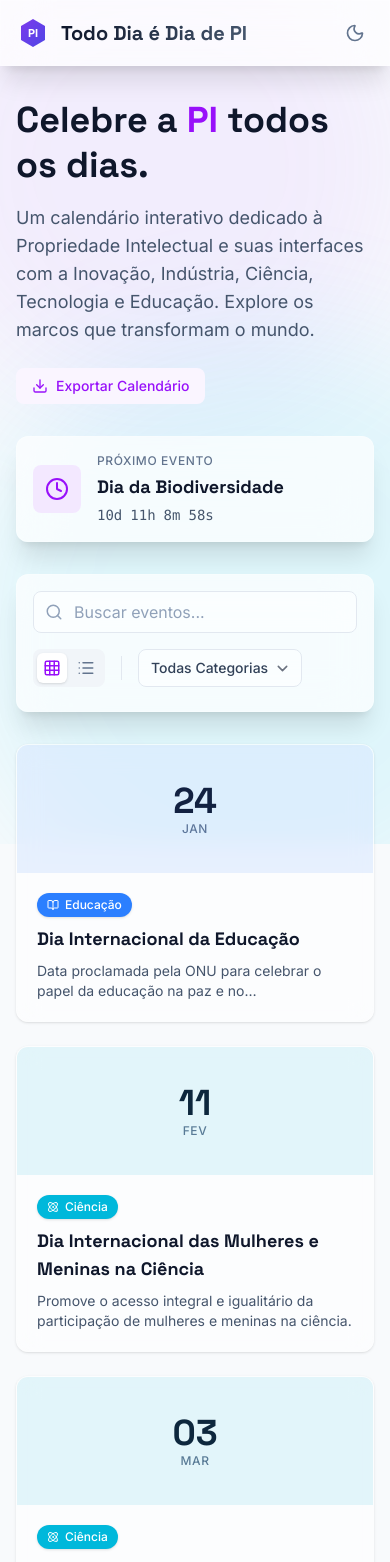
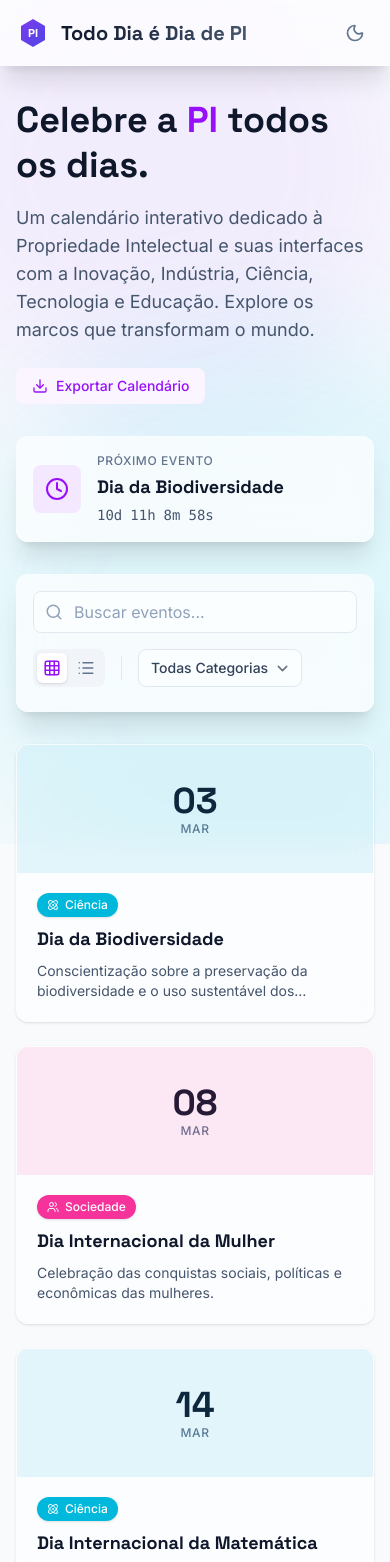
Before and after one commit to dmenezes007/pi-todo-dia, a React (Vite) app: page / in a window 390 px wide. Shown: the top 1562 px of the page. Built offline with nearby package versions, Linux system fonts and the light colour scheme.

Commit message:
Ajusta listagem: eventos anteriores ficam recolhidos por clique

```diff
--- a/src/App.tsx
+++ b/src/App.tsx
@@ -8,6 +8,7 @@ import {
   List,
   Clock,
   ChevronRight,
+  ChevronDown,
   X,
   Moon,
   Sun,
@@ -198,6 +199,7 @@ export default function App() {
   const [searchQuery, setSearchQuery] = useState('');
   const [selectedCategory, setSelectedCategory] = useState<Category | 'Todos'>('Todos');
   const [selectedEvent, setSelectedEvent] = useState<EventData | null>(null);
+  const [showPastEvents, setShowPastEvents] = useState(false);
 
   // Theme Toggle
   useEffect(() => {
@@ -235,6 +237,11 @@ export default function App() {
     });
   }, []);
 
+  const todayStr = useMemo(() => {
+    const now = new Date();
+    return `${String(now.getMonth() + 1).padStart(2, '0')}-${String(now.getDate()).padStart(2, '0')}`;
+  }, []);
+
   const filteredEvents = useMemo(() => {
     return sortedEvents.filter(event => {
       const matchesSearch = event.title.toLowerCase().includes(searchQuery.toLowerCase()) ||
@@ -244,10 +251,15 @@ export default function App() {
     });
   }, [sortedEvents, searchQuery, selectedCategory]);
 
+  const upcomingEvents = useMemo(() => {
+    return filteredEvents.filter(event => event.date >= todayStr);
+  }, [filteredEvents, todayStr]);
+
+  const pastEvents = useMemo(() => {
+    return filteredEvents.filter(event => event.date < todayStr);
+  }, [filteredEvents, todayStr]);
+
   const nextEvent = useMemo(() => {
-    const now = new Date();
-    const todayStr = `${String(now.getMonth() + 1).padStart(2, '0')}-${String(now.getDate()).padStart(2, '0')}`;
-
     // Find first event today or after
     let next = sortedEvents.find(e => e.date >= todayStr);
     // If no event left this year, wrap around to first event of next year
@@ -282,8 +294,6 @@ export default function App() {
   };
 
   const scrollToToday = () => {
-    const now = new Date();
-    const todayStr = `${String(now.getMonth() + 1).padStart(2, '0')}-${String(now.getDate()).padStart(2, '0')}`;
     const upcoming = sortedEvents.find(e => e.date >= todayStr);
 
     if (upcoming) {
@@ -294,6 +304,73 @@ export default function App() {
       }
     }
   };
+
+  const eventListClassName = viewMode === 'grid'
+    ? 'grid grid-cols-1 md:grid-cols-2 lg:grid-cols-3 xl:grid-cols-4 gap-6'
+    : 'space-y-4';
+
+  const renderEventCard = (event: EventData) => (
+    <motion.div
+      layout
+      key={event.id}
+      id={`event-${event.id}`}
+      initial={{ opacity: 0, scale: 0.9 }}
+      animate={{ opacity: 1, scale: 1 }}
+      exit={{ opacity: 0, scale: 0.9 }}
+      transition={{ duration: 0.2 }}
+      onClick={() => setSelectedEvent(event)}
+      className={`
+        group cursor-pointer glass-card rounded-xl overflow-hidden relative
+        ${viewMode === 'list' ? 'flex items-center gap-6 p-4' : 'flex flex-col h-full'}
+        ${event.isHighlight ? 'ring-2 ring-purple-500/50 dark:ring-purple-400/50' : ''}
+      `}
+    >
+      <div className={`
+        flex flex-col items-center justify-center text-center
+        ${viewMode === 'list' ? 'w-20 h-20 rounded-xl bg-slate-100 dark:bg-slate-800 shrink-0' : 'h-32 w-full relative'}
+      `}>
+        {viewMode === 'grid' && (
+          <div className={`absolute inset-0 opacity-10 ${CATEGORIES[event.category].color}`} />
+        )}
+        <span className={`font-display font-bold ${viewMode === 'list' ? 'text-2xl' : 'text-4xl'} text-slate-900 dark:text-white`}>
+          {event.date.split('-')[1]}
+        </span>
+        <span className="text-xs uppercase font-medium tracking-wider text-slate-500 dark:text-slate-400">
+          {new Date(2024, parseInt(event.date.split('-')[0]) - 1).toLocaleString('pt-BR', { month: 'short' }).replace('.', '')}
+        </span>
+      </div>
+
+      <div className={`flex-1 ${viewMode === 'grid' ? 'p-5' : ''}`}>
+        <div className="flex justify-between items-start mb-2">
+          <CategoryBadge category={event.category} />
+          {event.isHighlight && (
+            <span className="text-xs font-bold text-purple-600 dark:text-purple-400 animate-pulse">
+              ★ Destaque
+            </span>
+          )}
+        </div>
+
+        <h3 className="font-display font-bold text-lg text-slate-900 dark:text-white mb-2 group-hover:text-purple-600 dark:group-hover:text-purple-400 transition-colors">
+          {event.title}
+        </h3>
+
+        {viewMode === 'grid' && (
+          <p className="text-sm text-slate-600 dark:text-slate-400 line-clamp-2">
+            {event.description}
+          </p>
+        )}
+      </div>
+
+      <div className={`
+        absolute right-4 bottom-4 opacity-0 transform translate-x-2 group-hover:opacity-100 group-hover:translate-x-0 transition-all duration-300
+        ${viewMode === 'list' ? 'static opacity-100 translate-x-0' : ''}
+      `}>
+        <div className="p-2 bg-slate-100 dark:bg-slate-700 rounded-full text-slate-600 dark:text-slate-300">
+          <ChevronRight size={16} />
+        </div>
+      </div>
+    </motion.div>
+  );
 
   return (
     <div className="min-h-screen relative overflow-x-hidden selection:bg-purple-500 selection:text-white">
@@ -413,76 +490,39 @@ export default function App() {
           </div>
         </div>
 
-        {/* Events Grid/List */}
-        <div className={viewMode === 'grid' ? "grid grid-cols-1 md:grid-cols-2 lg:grid-cols-3 xl:grid-cols-4 gap-6" : "space-y-4"}>
+        {/* Upcoming Events */}
+        <div className={eventListClassName}>
           <AnimatePresence mode='popLayout'>
-            {filteredEvents.map((event) => (
-              <motion.div
-                layout
-                key={event.id}
-                id={`event-${event.id}`}
-                initial={{ opacity: 0, scale: 0.9 }}
-                animate={{ opacity: 1, scale: 1 }}
-                exit={{ opacity: 0, scale: 0.9 }}
-                transition={{ duration: 0.2 }}
-                onClick={() => setSelectedEvent(event)}
-                className={`
-                  group cursor-pointer glass-card rounded-xl overflow-hidden relative
-                  ${viewMode === 'list' ? 'flex items-center gap-6 p-4' : 'flex flex-col h-full'}
-                  ${event.isHighlight ? 'ring-2 ring-purple-500/50 dark:ring-purple-400/50' : ''}
-                `}
-              >
-                {/* Date Badge */}
-                <div className={`
-                  flex flex-col items-center justify-center text-center
-                  ${viewMode === 'list' ? 'w-20 h-20 rounded-xl bg-slate-100 dark:bg-slate-800 shrink-0' : 'h-32 w-full relative'}
-                `}>
-                  {viewMode === 'grid' && (
-                    <div className={`absolute inset-0 opacity-10 ${CATEGORIES[event.category].color}`} />
-                  )}
-                  <span className={`font-display font-bold ${viewMode === 'list' ? 'text-2xl' : 'text-4xl'} text-slate-900 dark:text-white`}>
-                    {event.date.split('-')[1]}
-                  </span>
-                  <span className={`text-xs uppercase font-medium tracking-wider text-slate-500 dark:text-slate-400`}>
-                    {new Date(2024, parseInt(event.date.split('-')[0]) - 1).toLocaleString('pt-BR', { month: 'short' }).replace('.', '')}
-                  </span>
-                </div>
-
-                {/* Content */}
-                <div className={`flex-1 ${viewMode === 'grid' ? 'p-5' : ''}`}>
-                  <div className="flex justify-between items-start mb-2">
-                    <CategoryBadge category={event.category} />
-                    {event.isHighlight && (
-                      <span className="text-xs font-bold text-purple-600 dark:text-purple-400 animate-pulse">
-                        ★ Destaque
-                      </span>
-                    )}
-                  </div>
-
-                  <h3 className="font-display font-bold text-lg text-slate-900 dark:text-white mb-2 group-hover:text-purple-600 dark:group-hover:text-purple-400 transition-colors">
-                    {event.title}
-                  </h3>
-
-                  {viewMode === 'grid' && (
-                    <p className="text-sm text-slate-600 dark:text-slate-400 line-clamp-2">
-                      {event.description}
-                    </p>
-                  )}
-                </div>
-
-                {/* Action Icon (Hover) */}
-                <div className={`
-                  absolute right-4 bottom-4 opacity-0 transform translate-x-2 group-hover:opacity-100 group-hover:translate-x-0 transition-all duration-300
-                  ${viewMode === 'list' ? 'static opacity-100 translate-x-0' : ''}
-                `}>
-                  <div className="p-2 bg-slate-100 dark:bg-slate-700 rounded-full text-slate-600 dark:text-slate-300">
-                    <ChevronRight size={16} />
-                  </div>
-                </div>
-              </motion.div>
-            ))}
+            {upcomingEvents.map(renderEventCard)}
           </AnimatePresence>
         </div>
+
+        {pastEvents.length > 0 && (
+          <div className="space-y-4">
+            <button
+              type="button"
+              onClick={() => setShowPastEvents((prev) => !prev)}
+              className="w-full flex items-center justify-between px-4 py-3 text-left glass-panel rounded-xl hover:bg-white/70 dark:hover:bg-slate-800/60 transition-colors"
+              aria-expanded={showPastEvents}
+            >
+              <span className="font-medium text-slate-800 dark:text-slate-200">
+                {showPastEvents ? 'Ocultar eventos anteriores' : 'Ver eventos anteriores'} ({pastEvents.length})
+              </span>
+              <ChevronDown
+                size={18}
+                className={`text-slate-500 dark:text-slate-400 transition-transform ${showPastEvents ? 'rotate-180' : ''}`}
+              />
+            </button>
+
+            {showPastEvents && (
+              <div className={eventListClassName}>
+                <AnimatePresence mode='popLayout'>
+                  {pastEvents.map(renderEventCard)}
+                </AnimatePresence>
+              </div>
+            )}
+          </div>
+        )}
 
         {filteredEvents.length === 0 && (
           <div className="text-center py-20">
```
